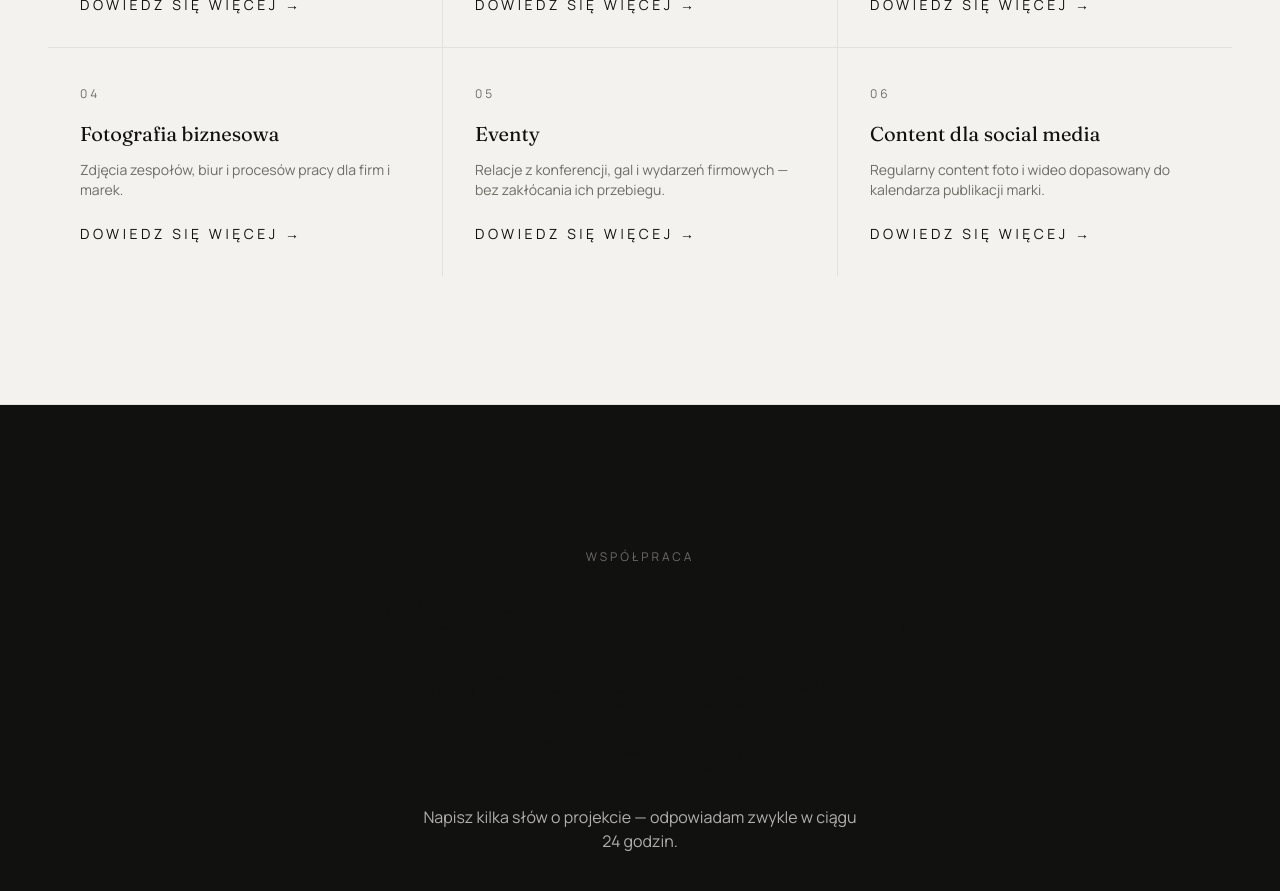
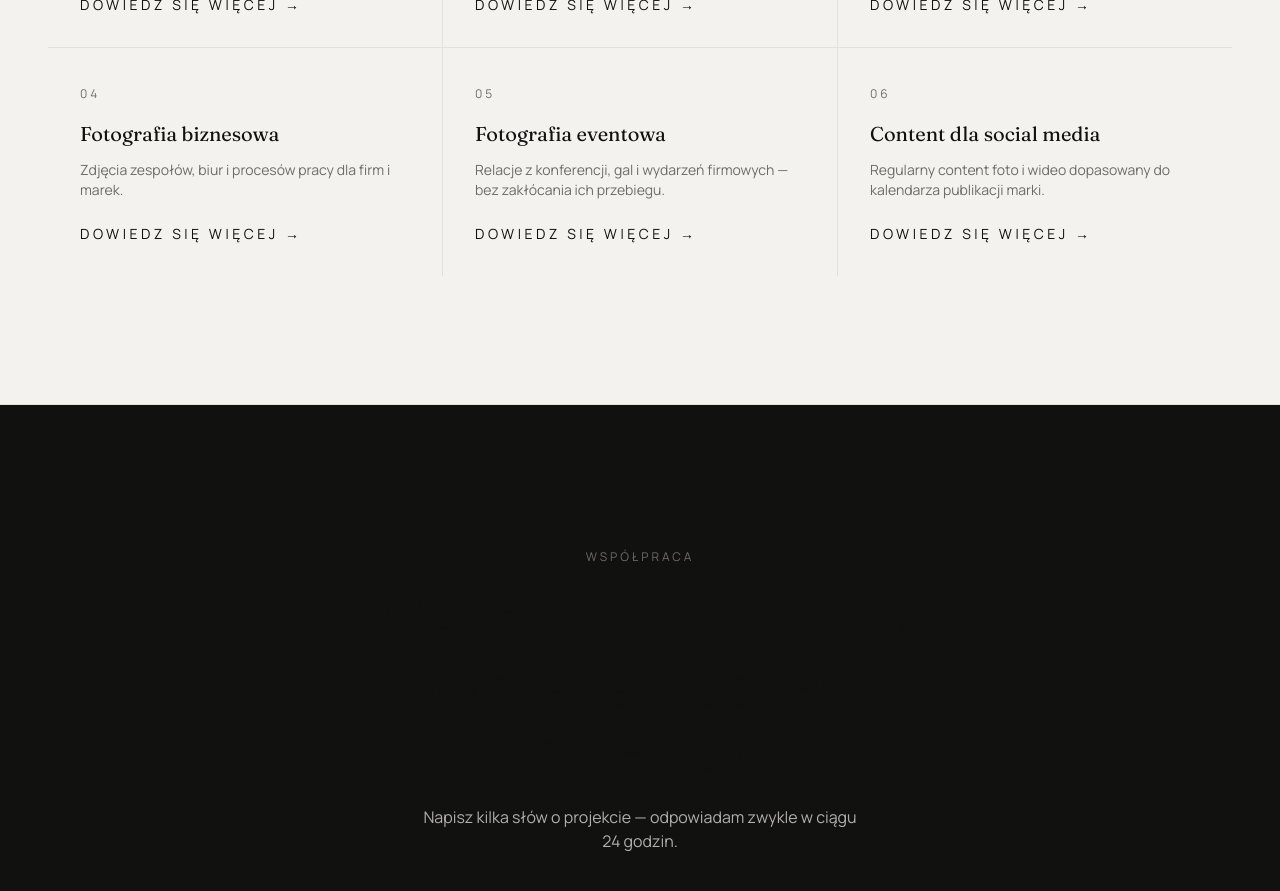
Before and after one commit to marcin-por95/POREBA-SITE, a Next.js app: page / in a window 1280 px wide. Shown: the part 4420-5311 px from the top of the page. Built offline with nearby package versions, Linux system fonts and the light colour scheme; no server answers.

Commit message:
seo: add dedicated service landing page data

```diff
--- a/data/services.ts
+++ b/data/services.ts
@@ -2,10 +2,13 @@ import type { ProjectCategory } from "@/types/project";
 
 export interface Service {
   slug: string;
+  seoSlug: string;
   title: string;
+  seoTitle: string;
   category: ProjectCategory | "content";
   shortDescription: string;
   description: string;
+  metaDescription: string;
   useCases: string[];
   image: { src: string; width: number; height: number; alt: string };
 }
@@ -13,64 +16,92 @@ export interface Service {
 export const services: Service[] = [
   {
     slug: "gastronomia",
+    seoSlug: "fotografia-gastronomiczna-lublin",
     title: "Fotografia gastronomiczna",
+    seoTitle: "Fotografia gastronomiczna Lublin",
     category: "gastronomia",
     shortDescription:
       "Zdjęcia dań, wnętrza lokalu i atmosfery, które budują apetyt i rozpoznawalność marki.",
     description:
       "Sesje dla restauracji, kawiarni, hoteli i marek spożywczych. Pracuję zarówno w naturalnym świetle dnia, jak i w warunkach studyjnych, dopasowując styl do charakteru lokalu — od kameralnej kawiarni po restauracje fine dining.",
-    useCases: ["Menu i karty dań", "Social media i Google Moja Firma", "Materiały reklamowe", "Strona internetowa lokalu"],
-    image: { src: "/images/gastronomia/gastronomia-01.jpg", width: 1600, height: 2000, alt: "Zbliżenie na danie w restauracji" },
+    metaDescription:
+      "Fotografia gastronomiczna w Lublinie dla restauracji, hoteli, kawiarni i marek. Zdjęcia dań, menu, wnętrz oraz content do social media i reklam.",
+    useCases: ["Menu i karty dań", "Social media i Google Business Profile", "Materiały reklamowe", "Strona internetowa lokalu"],
+    image: { src: "/images/gastronomia/gastronomia-01.jpg", width: 1600, height: 2000, alt: "Fotografia gastronomiczna dla restauracji w Lublinie" },
   },
   {
     slug: "wnetrza-hotele",
+    seoSlug: "fotografia-wnetrz-lublin",
     title: "Fotografia wnętrz i hoteli",
+    seoTitle: "Fotografia wnętrz i hoteli Lublin",
     category: "wnetrza",
     shortDescription:
       "Architektura wnętrz, hotele i przestrzenie komercyjne pokazane w najlepszym świetle.",
     description:
       "Dokumentuję wnętrza tak, aby oddać ich rzeczywisty charakter — proporcje, materiały i światło. Sesje dla hoteli, apartamentów, biur i lokali usługowych, wykorzystywane w materiałach sprzedażowych oraz na portalach rezerwacyjnych.",
+    metaDescription:
+      "Fotografia wnętrz w Lublinie dla hoteli, apartamentów, restauracji, biur i nieruchomości. Profesjonalne zdjęcia na Booking, Airbnb i strony internetowe.",
     useCases: ["Portale rezerwacyjne (Booking, Airbnb)", "Strony internetowe", "Materiały dla inwestorów", "Prasa i publikacje branżowe"],
-    image: { src: "/images/wnetrza/wnetrza-01.jpg", width: 1600, height: 1600, alt: "Wnętrze hotelowe" },
+    image: { src: "/images/wnetrza/wnetrza-01.jpg", width: 1600, height: 1600, alt: "Profesjonalna fotografia wnętrz hotelowych w Lublinie" },
   },
   {
     slug: "portret",
+    seoSlug: "fotografia-portretowa-lublin",
     title: "Fotografia portretowa",
+    seoTitle: "Fotografia portretowa Lublin",
     category: "portret",
     shortDescription: "Portrety indywidualne i firmowe, które budują wizerunek osobisty i marki.",
     description:
       "Sesje portretowe dla osób prywatnych, ekspertów, twórców i zespołów firmowych. Zależy mi na naturalności i charakterze — portret ma pokazywać osobę, a nie tylko dobrze wyglądać.",
+    metaDescription:
+      "Fotografia portretowa w Lublinie. Profesjonalne sesje wizerunkowe, personal branding, LinkedIn, portrety ekspertów i sesje indywidualne.",
     useCases: ["Portfolio osobiste i LinkedIn", "Strony eksperckie", "Materiały prasowe", "Personal branding"],
-    image: { src: "/images/portret/portret-01.jpg", width: 1600, height: 2000, alt: "Portret studyjny" },
+    image: { src: "/images/portret/portret-01.jpg", width: 1600, height: 2000, alt: "Profesjonalna fotografia portretowa w Lublinie" },
   },
   {
     slug: "biznes",
+    seoSlug: "fotografia-biznesowa-lublin",
     title: "Fotografia biznesowa",
+    seoTitle: "Fotografia biznesowa Lublin",
     category: "biznes",
     shortDescription: "Zdjęcia zespołów, biur i procesów pracy dla firm i marek.",
     description:
       "Fotografia korporacyjna, która pokazuje firmę taką, jaka jest — ludzi, przestrzeń i sposób pracy. Wykorzystywana w materiałach rekrutacyjnych, na stronach internetowych i w komunikacji korporacyjnej.",
+    metaDescription:
+      "Fotografia biznesowa w Lublinie: portrety pracowników, zdjęcia zespołów, biur i procesów pracy. Profesjonalny content dla firm i marek.",
     useCases: ["Strony firmowe", "Materiały rekrutacyjne", "Raporty i prezentacje", "LinkedIn firmowy"],
-    image: { src: "/images/biznes/biznes-01.jpg", width: 2000, height: 2500, alt: "Sesja biznesowa w biurze" },
+    image: { src: "/images/biznes/biznes-01.jpg", width: 2000, height: 2500, alt: "Profesjonalna fotografia biznesowa w Lublinie" },
   },
   {
     slug: "event",
-    title: "Eventy",
+    seoSlug: "fotografia-eventowa-lublin",
+    title: "Fotografia eventowa",
+    seoTitle: "Fotograf eventowy Lublin",
     category: "event",
     shortDescription: "Relacje z konferencji, gal i wydarzeń firmowych — bez zakłócania ich przebiegu.",
     description:
       "Dokumentacja wydarzeń firmowych: konferencji, gal, premier produktowych i spotkań branżowych. Pracuję dyskretnie, dostarczam materiał gotowy do szybkiej publikacji.",
+    metaDescription:
+      "Fotograf eventowy Lublin. Profesjonalne fotorelacje z konferencji, gal, wydarzeń firmowych, premier i spotkań biznesowych.",
     useCases: ["Relacje w social media", "Materiały prasowe", "Archiwum firmowe", "Podsumowania dla partnerów"],
-    image: { src: "/images/event/event-01.jpg", width: 2000, height: 1500, alt: "Zdjęcie z gali firmowej" },
+    image: { src: "/images/event/event-01.jpg", width: 2000, height: 1500, alt: "Fotograf eventowy podczas wydarzenia w Lublinie" },
   },
   {
     slug: "content-social-media",
+    seoSlug: "content-social-media-lublin",
     title: "Content dla social media",
+    seoTitle: "Content social media Lublin — foto i wideo",
     category: "content",
     shortDescription: "Regularny content foto i wideo dopasowany do kalendarza publikacji marki.",
     description:
       "Pakiety contentowe dla marek, które potrzebują stałego dopływu materiałów wizualnych — zdjęcia i krótkie formy wideo dopasowane do social media, spójne stylistycznie z resztą komunikacji marki.",
+    metaDescription:
+      "Profesjonalny content do social media w Lublinie. Zdjęcia, reels i krótkie wideo dla restauracji, hoteli, SPA, firm i lokalnych marek.",
     useCases: ["Instagram i TikTok", "Kalendarz treści", "Reels i krótkie wideo", "Spójność wizualna marki"],
-    image: { src: "/images/lifestyle/lifestyle-01.jpg", width: 1800, height: 2200, alt: "Sesja lifestyle dla social media" },
+    image: { src: "/images/lifestyle/lifestyle-01.jpg", width: 1800, height: 2200, alt: "Tworzenie contentu do social media dla firm w Lublinie" },
   },
 ];
+
+export function getServiceBySeoSlug(slug: string): Service | undefined {
+  return services.find((service) => service.seoSlug === slug);
+}
```
